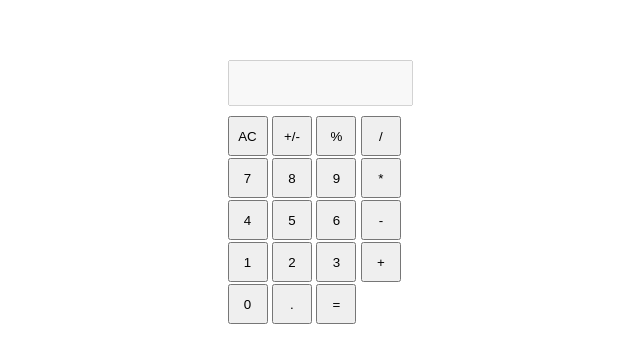
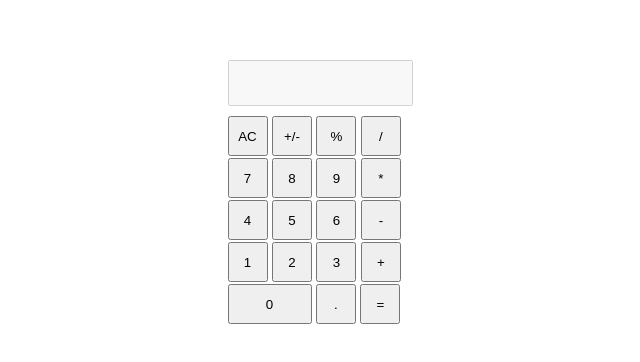
Before and after one commit to danielmustard/calculator, a plain HTML site: page index.html in a window 1280 px wide. Shown: the part 216-578 px from the top of the page, without its empty margins (328-968 px from the left). Drawn offline with Linux system fonts and the light colour scheme; a web font is replaced by a local one.

Commit message:
calc function working

```diff
--- a/index.html
+++ b/index.html
@@ -42,7 +42,7 @@
                     <button value="+" class="operator">+</button>
                 </div>
                 <div class="row" id="row-5">
-                    <button id="0">0</button>
+                    <button id="0" class="zero">0</button>
                     <button id=".">.</button>
                     <button value="=" class="sum">=</button>
                 </div>
--- a/style.css
+++ b/style.css
@@ -12,7 +12,7 @@
     flex: 1;
 }
 
-#0{
+.zero{
     width: 6.3em;
 }
 .calcButtons{
```
